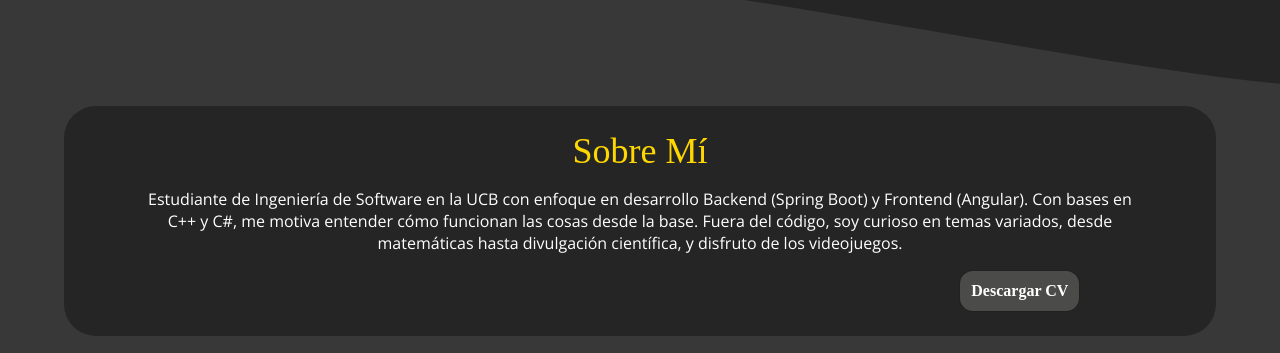
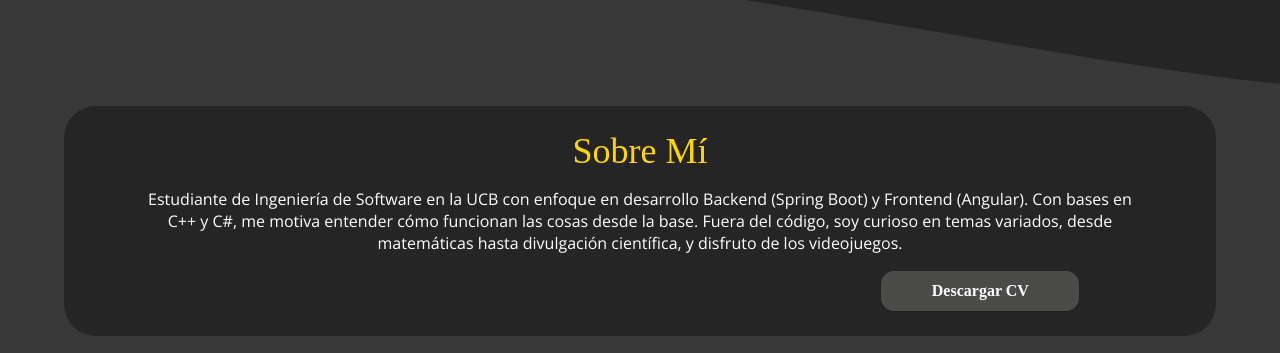
Before and after one commit to josue-balbontin/isw-233-jgbu, a plain HTML site: page Code/index.html in a window 1280 px wide. Shown: the part 447-800 px from the top of the page. Drawn offline with nearby package versions, Linux system fonts and the light colour scheme.

Commit message:
Agregando parte de incompatibilidades con BEM segun la IA

```diff
--- a/Code/block/boton/boton.css
+++ b/Code/block/boton/boton.css
@@ -1,8 +1,6 @@
 .boton {
-    align-self: center;
+
     border-radius: 0.875rem;
-    padding: 1%;
-    width: 200px;
     text-align: center;
     font-size: 1rem;
     font-style: normal;
@@ -11,8 +9,17 @@
 }
 
 .boton--informacion{
-     border: 1px solid rgba(0, 0, 0, 0.56);
+    align-self: center;
+    width: 200px;
+    border: 1px solid rgba(0, 0, 0, 0.56);
     background: #4B4B4A;
     font-family: Assistant;
     color: #FFF;
+    padding: 1%;
 }
+
+.boton--principal{
+    border-radius: 0.875rem;
+    border: 1px solid rgba(0, 0, 0, 0.56);
+    background: #FFD700;
+}
--- a/Code/block/presentacion/presentacion.css
+++ b/Code/block/presentacion/presentacion.css
@@ -60,9 +60,7 @@ display: flex;
 .presentacion__boton{
     justify-content: center;
     align-items: center;
-    border-radius: 0.875rem;
-    border: 1px solid rgba(0, 0, 0, 0.56);
-    background: #FFD700;
+
     width: 22%;
     height: 3rem;
 }
--- a/Code/block/sobre-mi/sobre-mi.css
+++ b/Code/block/sobre-mi/sobre-mi.css
@@ -44,11 +44,6 @@
     margin-right: 10%;
     margin-bottom: 1%;
     border-radius: 0.875rem;
-    border: 1px solid rgba(0, 0, 0, 0.56);
-    padding: 1%;
-    background: #4B4B4A;
-    color: #FFF;
-    text-align: center;
     font-family: Assistant;
     font-size: 1rem;
     font-style: normal;
--- a/Code/index.html
+++ b/Code/index.html
@@ -23,7 +23,7 @@
             <h2>Josue Balbontin</h2>
             <h3>Desarollador Full Stack</h3>
 
-            <button class="presentacion__boton"><p>Contáctame</p></button>
+            <button class="boton boton--principal presentacion__boton"><p>Contáctame</p></button>
         </div>
 
         <div class="presentacion__imagenes">
@@ -51,7 +51,7 @@
                 <h1>Sobre Mí</h1>
                 <p>Estudiante de Ingeniería de Software en la UCB con enfoque en desarrollo Backend (Spring Boot) y Frontend (Angular). Con bases en C++ y C#, me motiva entender cómo funcionan las cosas desde la base. Fuera del código, soy curioso en temas variados, desde matemáticas hasta divulgación científica, y disfruto de los videojuegos.</p>
             </div>
-            <button class="sobre-mi__boton">Descargar CV</button>
+            <button class="boton boton--informacion sobre-mi__boton">Descargar CV</button>
         </div>
 
     </section>
```
Also changed, not shown: README.md.
